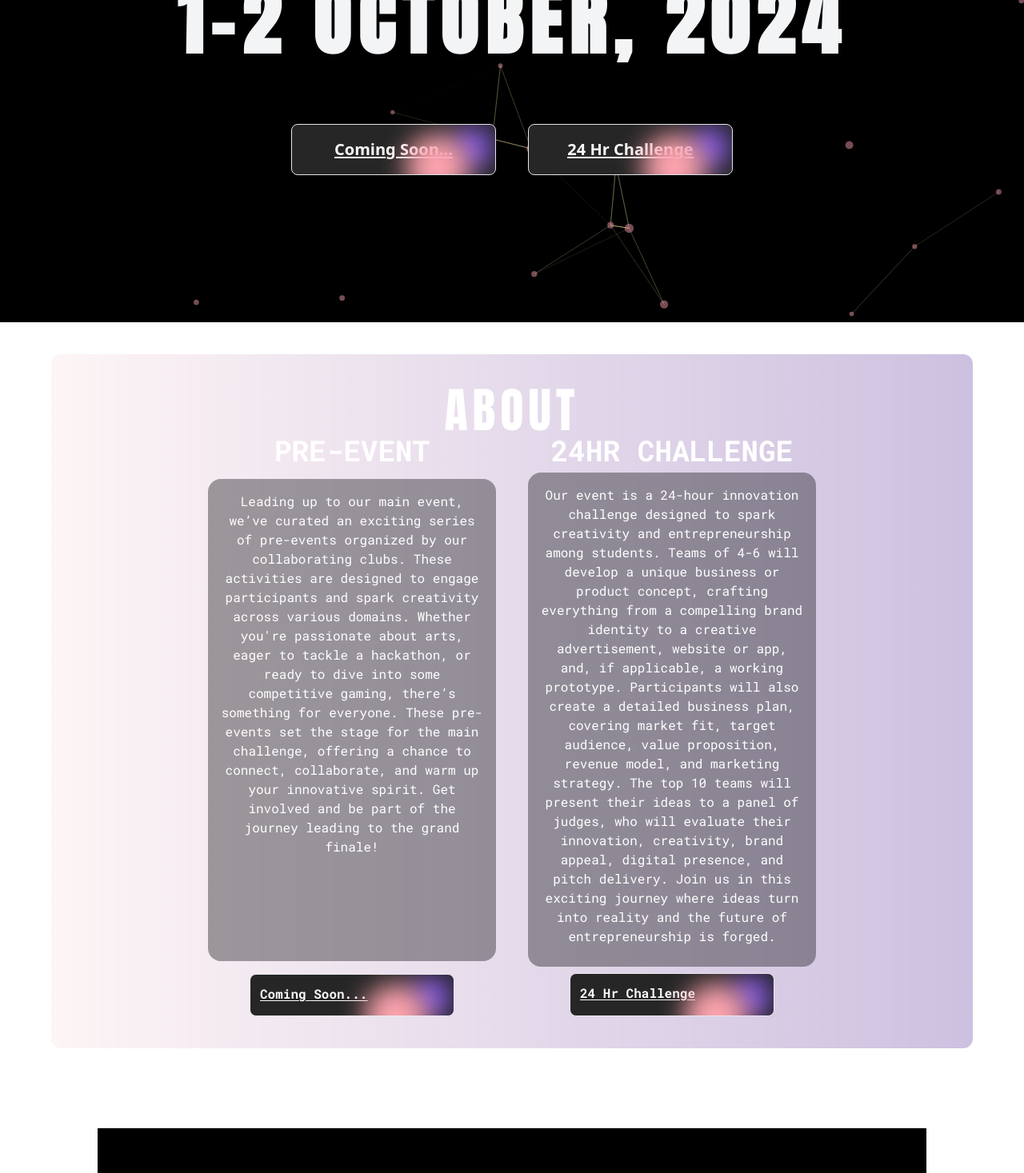
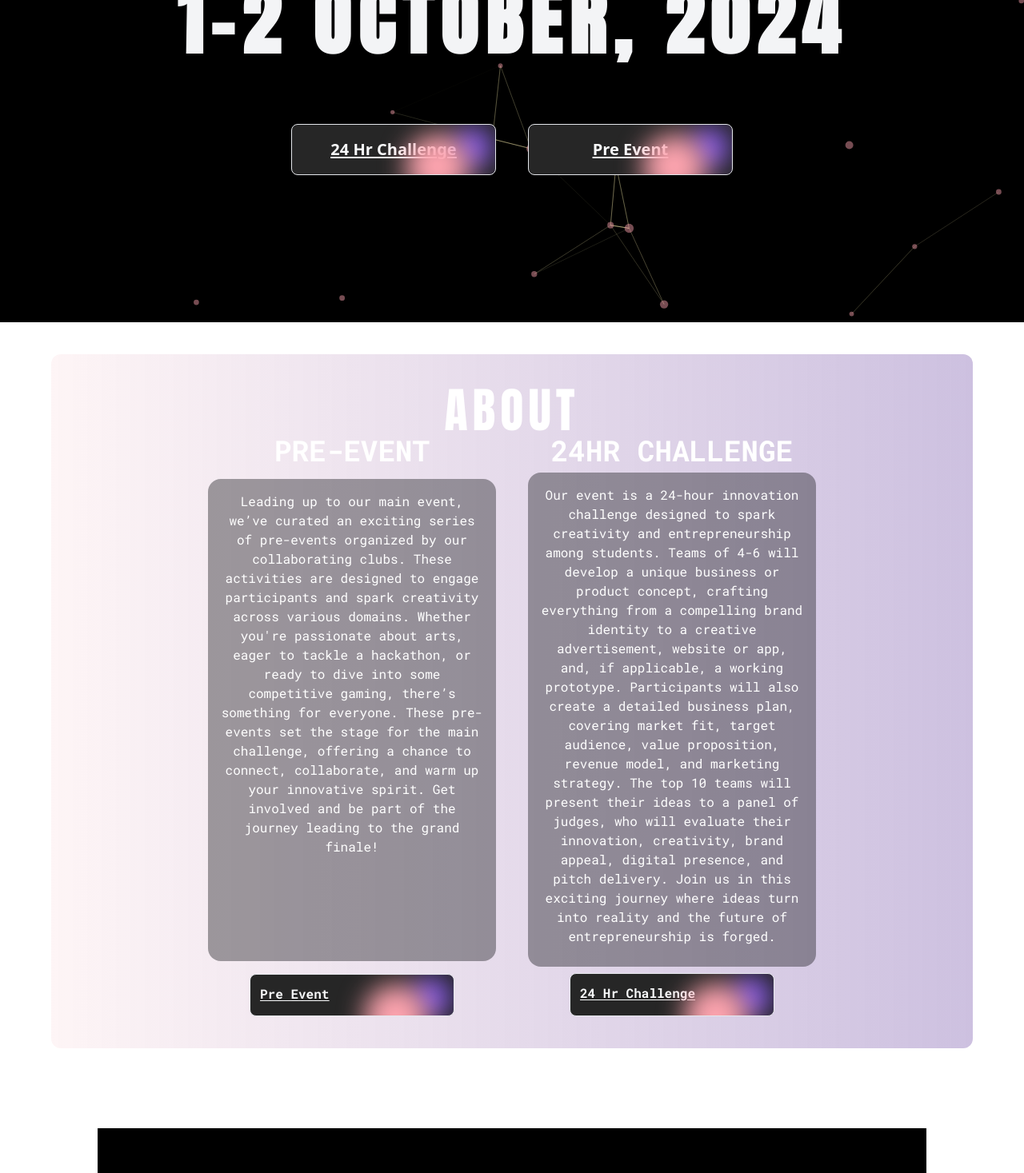
Before and after one commit to ShashwatMishra2411/pitchathon, a React (Vite) app: page / in a window 1280 px wide. Shown: the part 397-1864 px from the top of the page at 80% size. Built offline with nearby package versions, Linux system fonts and the light colour scheme.

Commit message:
refactor: Remove "Coming Soon..." button from Title component and add "Pre Event" button

```diff
--- a/src/components/Title.jsx
+++ b/src/components/Title.jsx
@@ -143,14 +143,6 @@ export default function Title() {
         1-2 October, 2024
       </h1>
       <div className="flex flex-col md:flex-row relative w-full justify-center items-center z-50 gap-10 h-full">
-        <button className="group group-hover:before:duration-500 group-hover:after:duration-500 after:duration-500 hover:border-rose-300 hover:before:[box-shadow:_20px_20px_20px_30px_#a21caf] duration-500 before:duration-500 hover:duration-500 underline underline-offset-2 hover:after:-right-8 hover:before:right-12 hover:before:-bottom-8 hover:before:blur hover:underline hover:underline-offset-4 origin-left hover:decoration-2 hover:text-rose-300 relative bg-neutral-800 h-16 w-64 border text-left text-gray-50 text-base font-bold rounded-lg overflow-hidden before:absolute before:w-12 before:h-12 before:content[''] before:right-1 before:top-1 before:z-10 before:bg-violet-500 before:rounded-full before:blur-lg after:absolute after:z-10 after:w-20 after:h-20 after:content[''] after:bg-rose-300 after:right-8 after:top-3 after:rounded-full after:blur-lg flex justify-center items-center">
-          <Link
-            className="h-full p-3 w-full text-xl flex justify-center items-center"
-            to=""
-          >
-            Coming Soon...
-          </Link>
-        </button>
         <button className="group group-hover:before:duration-500 group-hover:after:duration-500 after:duration-500 hover:border-rose-300 hover:before:[box-shadow:_20px_20px_20px_30px_#a21caf] duration-500 before:duration-500 hover:duration-500 underline underline-offset-2 hover:after:-right-8 hover:before:right-12 hover:before:-bottom-8 hover:before:blur hover:underline hover:underline-offset-4 origin-left hover:decoration-2 hover:text-rose-300 relative bg-neutral-800 h-16 w-64 border text-left text-gray-50 text-base font-bold rounded-lg overflow-hidden before:absolute before:w-12 before:h-12 before:content[''] before:right-1 before:top-1 before:z-10 before:bg-violet-500 before:rounded-full before:blur-lg after:absolute after:z-10 after:w-20 after:h-20 after:content[''] after:bg-rose-300 after:right-8 after:top-3 after:rounded-full after:blur-lg">
           <a
             href="https://pitchathon.co.in/challenge/"
@@ -160,6 +152,14 @@ export default function Title() {
             24 Hr Challenge
           </a>
         </button>
+        <button className="group group-hover:before:duration-500 group-hover:after:duration-500 after:duration-500 hover:border-rose-300 hover:before:[box-shadow:_20px_20px_20px_30px_#a21caf] duration-500 before:duration-500 hover:duration-500 underline underline-offset-2 hover:after:-right-8 hover:before:right-12 hover:before:-bottom-8 hover:before:blur hover:underline hover:underline-offset-4 origin-left hover:decoration-2 hover:text-rose-300 relative bg-neutral-800 h-16 w-64 border text-left text-gray-50 text-base font-bold rounded-lg overflow-hidden before:absolute before:w-12 before:h-12 before:content[''] before:right-1 before:top-1 before:z-10 before:bg-violet-500 before:rounded-full before:blur-lg after:absolute after:z-10 after:w-20 after:h-20 after:content[''] after:bg-rose-300 after:right-8 after:top-3 after:rounded-full after:blur-lg flex justify-center items-center">
+          <Link
+            className="h-full p-3 w-full text-xl flex justify-center items-center"
+            to="/preevent"
+          >
+            Pre Event
+          </Link>
+        </button>
       </div>
     </div>
   );
--- a/src/pages/About.jsx
+++ b/src/pages/About.jsx
@@ -24,8 +24,11 @@ export default function About() {
             journey leading to the grand finale!
           </div>
           <button className="group group-hover:before:duration-500 group-hover:after:duration-500 after:duration-500 hover:border-rose-300 hover:before:[box-shadow:_20px_20px_20px_30px_#a21caf] duration-500 before:duration-500 hover:duration-500 underline underline-offset-2 hover:after:-right-8 hover:before:right-12 hover:before:-bottom-8 hover:before:blur hover:underline hover:underline-offset-4 origin-left hover:decoration-2 hover:text-rose-300 relative bg-neutral-800 h-16 w-64 border text-left text-gray-50 text-base font-bold rounded-lg overflow-hidden before:absolute before:w-12 before:h-12 before:content[''] before:right-1 before:top-1 before:z-10 before:bg-violet-500 before:rounded-full before:blur-lg after:absolute after:z-10 after:w-20 after:h-20 after:content[''] after:bg-rose-300 after:right-8 after:top-3 after:rounded-full after:blur-lg">
-            <Link className="h-full p-3 block w-full" to="">
-              Coming Soon...
+            <Link
+              className="h-full p-3 block w-full"
+              to="/preevent"
+            >
+              Pre Event
             </Link>
           </button>
         </div>
```
